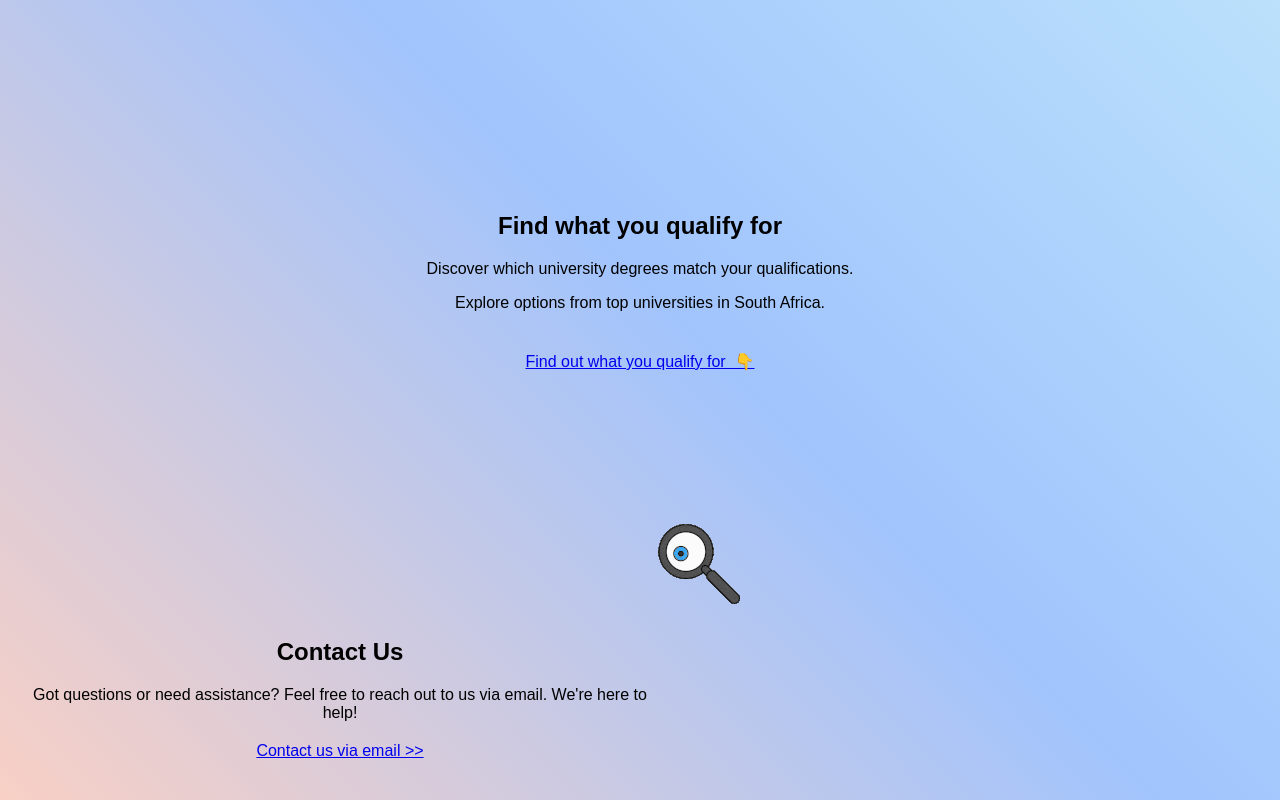
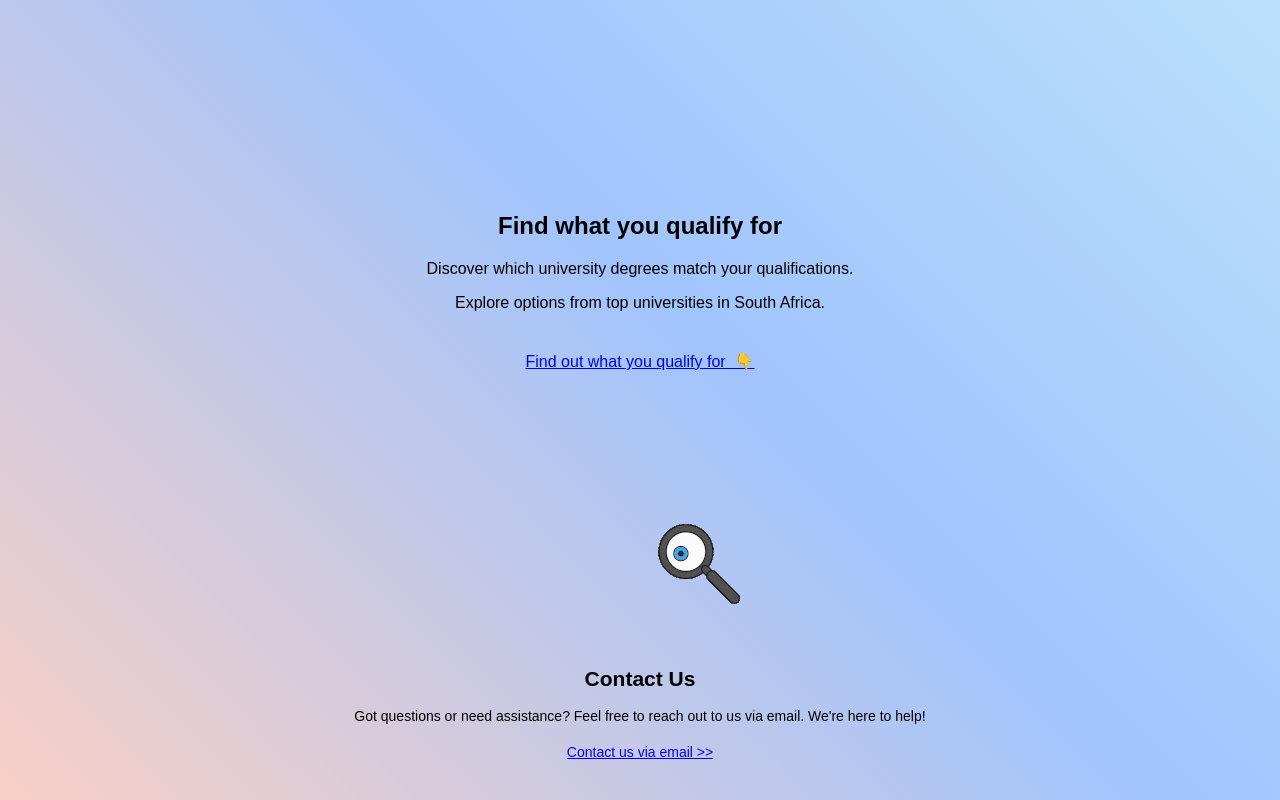
Before and after one commit to 1stTshego/VarsityDegreeMatcher, a plain HTML site: page index.html in a window 1280 px wide. Drawn offline with Linux system fonts and the light colour scheme.

Commit message:
Update styles.css

```diff
--- a/Study_page/styles.css
+++ b/Study_page/styles.css
@@ -69,14 +69,13 @@ body {
 .contact-container {
     position: fixed;
     bottom: 0;
-    left: 0;
-  width: 50%;
-    align-items: center;
-    justify-content: center;
+    left: 50%;
+    transform: translateX(-50%);
+    width: 50%;
+    text-align: center;
+    font-size: 14px; /* Decrease the font size for all contents */
+}
 
-
-    text-align: center;
-}
 
 /* Gradient Animation */
 
```
